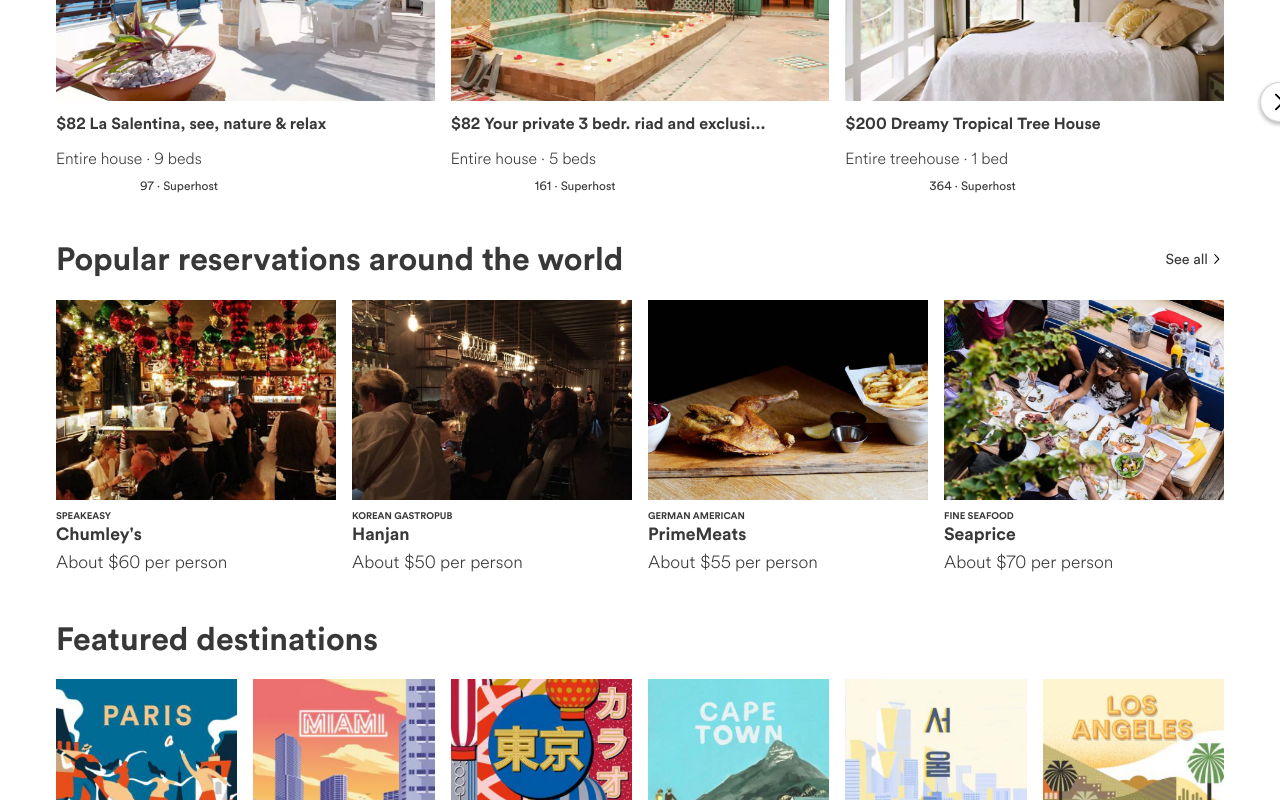
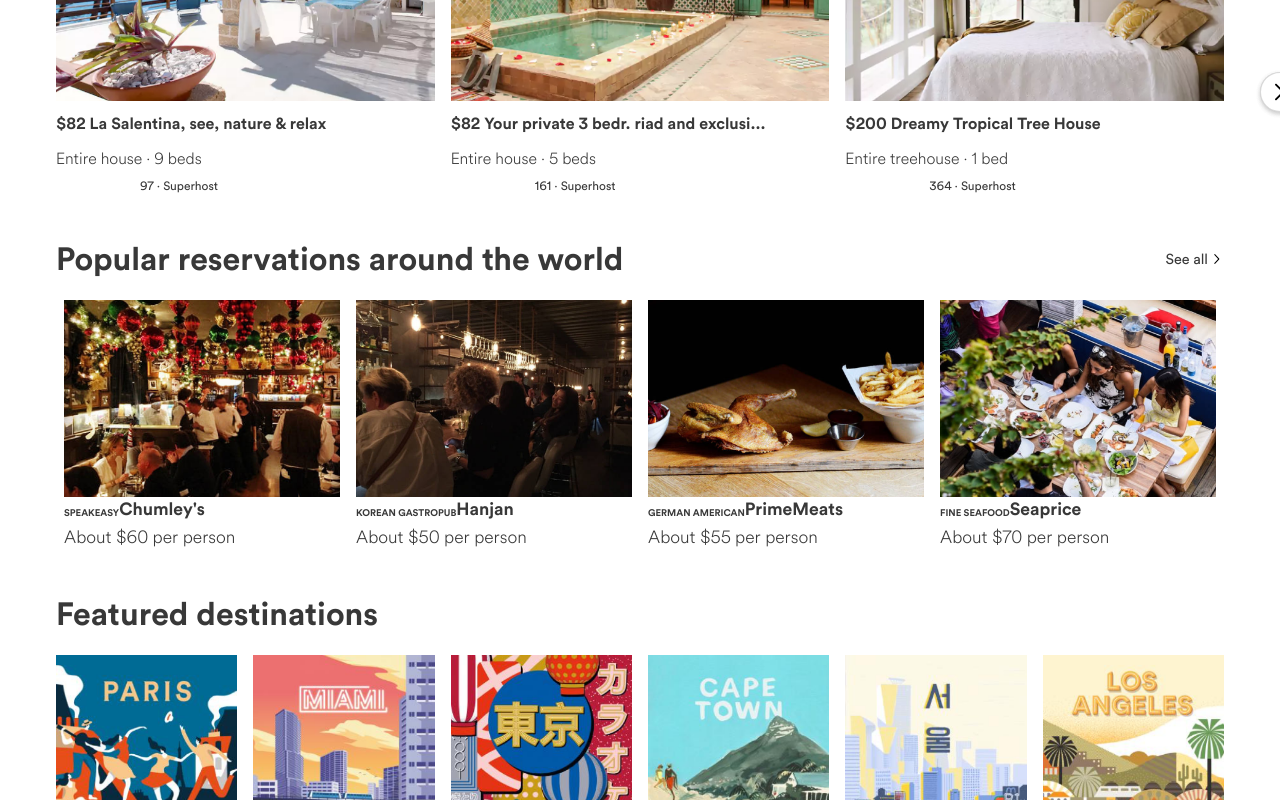
Before and after one commit to aspitsin/airbnb-demo-frontend, a React (Create React App) app: page / in a window 1280 px wide. Shown: the part 1149-1949 px from the top of the page. Built offline with nearby package versions, Linux system fonts and the light colour scheme.

Commit message:
Reservations Add Card

```diff
--- a/src/Landing/Destinations/Card.js
+++ b/src/Landing/Destinations/Card.js
@@ -27,6 +27,7 @@ const City = styled.h3`
     line-height: 18px;
   }
 `;
+
 export default function(props) {
   return (
     <Card>
--- /dev/null
+++ b/src/Landing/Reservations/Card.js
@@ -0,0 +1,72 @@
+import React from "react";
+import styled from "styled-components";
+
+export default function(props) {
+  return (
+    <Card>
+      <Link href="">
+        <Img src={props.image} alt="Experiences" />
+
+        <Category>{props.cat}</Category>
+        <CardTitle>{props.title}</CardTitle>
+        <AverageCheck>{props.check}</AverageCheck>
+      </Link>
+    </Card>
+  );
+}
+
+const Card = styled.a`
+  display: block;
+`;
+
+const Category = styled.span`
+  display: block;
+  font-family: "CircularAirBold", "Helvetica Neue", Helvetica, Arial, sans-serif;
+  font-size: 0.6rem;
+  line-height: 0.75px;
+  margin-top: 1rem;
+  margin-bottom: 0.3rem;
+  text-transform: uppercase;
+
+  @media (min-width: 768px) {
+    font-size: 0.6rem;
+    line-height: 0.75px;
+  }
+`;
+
+const CardTitle = styled.span`
+  display: block;
+  font-family: "CircularAirBold", "Helvetica Neue", Helvetica, Arial, sans-serif;
+  font-size: 1.1rem;
+  line-height: 1.5rem;
+  margin-bottom: 0.25rem;
+
+  @media (min-width: 768px) {
+    font-size: 1.1rem;
+    line-height: 1.5rem;
+  }
+`;
+
+const AverageCheck = styled.span`
+  display: block;
+  line-height: 1rem;
+  font-family: "CircularAirLight", "Helvetica Neue", Helvetica, Arial,
+    sans-serif;
+
+  @media (min-width: 768px) {
+    font-size: 1.1rem;
+    line-height: 1.5rem;
+  }
+`;
+
+const Img = styled.img`
+  width: 100%;
+  height: auto;
+`;
+const Link = styled.a`
+  text-decoration: none;
+  display: flex;
+  flex-wrap: wrap;
+  align-items: flex-start;
+  cursor: pointer;
+`;
--- a/src/Landing/Reservations/index.js
+++ b/src/Landing/Reservations/index.js
@@ -1,62 +1,10 @@
 import React from "react";
-import styled from "styled-components";
-import { Slider, Title, SeeAll, Img, SliderArrow } from "../styled";
+import { Title, SeeAll } from "../styled";
 import img1 from "./reserv1.png";
 import img2 from "./reserv2.png";
 import img3 from "./reserv3.png";
 import img4 from "./reserv4.png";
-
-const Card = styled.a`
-  display: block;
-`;
-
-const Reservations = styled.section`
-  position: relative;
-`;
-
-const Category = styled.span`
-  display: block;
-  font-family: "CircularAirBold", "Helvetica Neue", Helvetica, Arial, sans-serif;
-  font-size: 0.6rem;
-  line-height: 0.75px;
-  margin-top: 1rem;
-  margin-bottom: 0.3rem;
-  text-transform: uppercase;
-
-  @media (min-width: 768px) {
-    font-size: 0.6rem;
-    line-height: 0.75px;
-  }
-`;
-
-const CardTitle = styled.span`
-  display: block;
-  font-family: "CircularAirBold", "Helvetica Neue", Helvetica, Arial, sans-serif;
-  font-size: 1.1rem;
-  line-height: 1.5rem;
-  margin-bottom: 0.25rem;
-
-  @media (min-width: 768px) {
-    font-size: 1.1rem;
-    line-height: 1.5rem;
-  }
-`;
-
-const AverageCheck = styled.span`
-  display: block;
-  line-height: 1rem;
-  font-family: "CircularAirLight", "Helvetica Neue", Helvetica, Arial,
-    sans-serif;
-
-  @media (min-width: 768px) {
-    font-size: 1.1rem;
-    line-height: 1.5rem;
-  }
-`;
-
-const Arrow = SliderArrow.extend`
-  top: 40%;
-`;
+import Card from "./Card";
 
 export default () => {
   return (
@@ -67,41 +15,38 @@ export default () => {
       </Title>
       <div className="container">
         <div className="row">
-          <Slider>
           <div className="col-xs-6 col-md-4 col-lg-3">
-              <Card href="/">
-                <Img src={img1} alt="" />
-                <Category>Speakeasy</Category>
-                <CardTitle>Chumley's</CardTitle>
-                <AverageCheck>About $60 per person</AverageCheck>
-              </Card>
+            <Card
+              image={img1}
+              cat="Speakeasy"
+              title="Chumley's"
+              check="About $60 per person"
+            />
           </div>
           <div className="col-xs-6 col-md-4 col-lg-3">
-              <Card href="/">
-                <Img src={img2} alt="" />
-                <Category>Korean gastropub</Category>
-                <CardTitle>Hanjan</CardTitle>
-                <AverageCheck>About $50 per person</AverageCheck>
-              </Card>
+            <Card
+              image={img2}
+              cat="Korean gastropub"
+              title="Hanjan"
+              check="About $50 per person"
+            />
           </div>
           <div className="col-xs-6 col-md-4 col-lg-3">
-              <Card href="/">
-                <Img src={img3} alt="" />
-                <Category>German american</Category>
-                <CardTitle>PrimeMeats</CardTitle>
-                <AverageCheck>About $55 per person</AverageCheck>
-              </Card>
+            <Card
+              image={img3}
+              cat="German american"
+              title="PrimeMeats"
+              check="About $55 per person"
+            />
           </div>
           <div className="col-xs-6 col-md-4 col-lg-3">
-              <Card href="/">
-                <Img src={img4} alt="" />
-                <Category>Fine seafood</Category>
-                <CardTitle>Seaprice</CardTitle>
-                <AverageCheck>About $70 per person</AverageCheck>
-              </Card>
+            <Card
+              image={img4}
+              cat="Fine seafood"
+              title="Seaprice"
+              check="About $70 per person"
+            />
           </div>
-            <Arrow />
-          </Slider>
         </div>
       </div>
     </section>
```
Also changed, not shown: src/Landing/Reservations/styled.js (added). Lines whose indentation alone changed are shown as unchanged.
